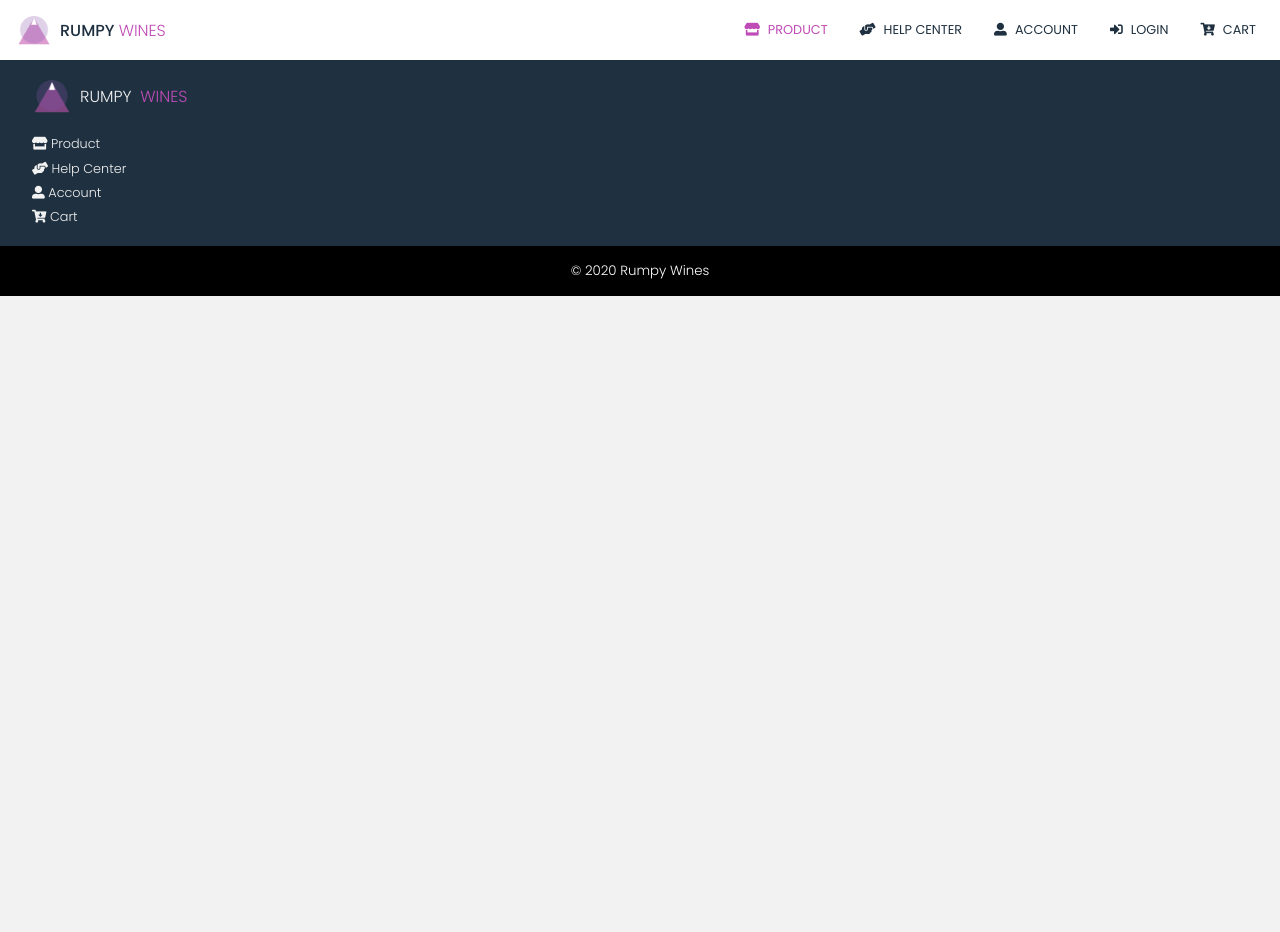
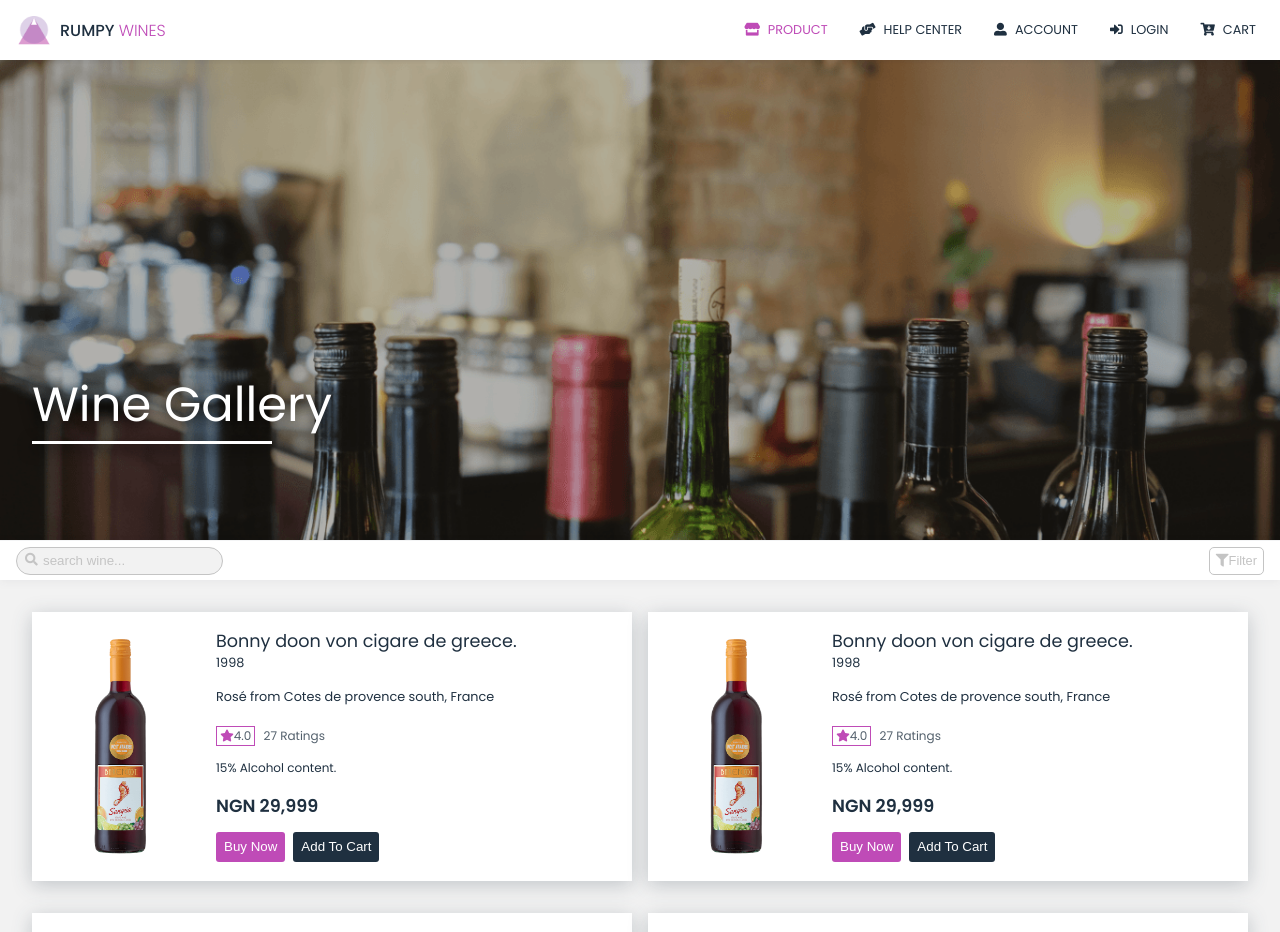
Before and after one commit to Rumpy-Wines/nuxt-client-2.0, a Nuxt app: page /products in a window 1280 px wide. Shown: the top 932 px of the page. Before the commit the page ends 800 px from the top, so only its background shows below. Built offline with nearby package versions, Linux system fonts and the light colour scheme.

Commit message:
Completed main products gallery

```diff
--- a/assets/styles/_variables.scss
+++ b/assets/styles/_variables.scss
@@ -2,9 +2,11 @@
 $accent-1: #bf4bb7;
 $accent-2: #c684d9;
 $accent-3: #dfb3f2;
-$dark: #1f3140;
+$dark: #1f3040;
 $back-color: #f2f2f2;
+$neutral-grey: #c4c4c4;
 //Default sizes
 $navbar-height: 60px;
+$products-mini-navbar-height: 40px;
 $navbar-tablet-width: 200px;
 $navbar-tablet-link-height: 45px;
--- /dev/null
+++ b/assets/styles/components/gallery_product.scss
@@ -0,0 +1,81 @@
+@import '~assets/styles/include-media';
+@import '~assets/styles/variables';
+.gallery-product {
+    background: white;
+    width: 100%;
+    // height: 15rem;
+    filter: drop-shadow(0px 4px 10px rgba(31, 48, 64, 0.23));
+    padding: 0.5rem;
+    padding-top: 1rem;
+    padding-bottom: 1rem;
+    display: grid;
+    grid-template-columns: 10rem 1fr;
+    gap: 1rem;
+    @include media('<=425px') {
+        grid-template-columns: 7rem 1fr;
+    }
+    .image {
+        // background: red;
+        padding: 0.5rem;
+        background-image: url('/images/product-wine-example.png');
+        background-repeat: no-repeat;
+        background-position: center center;
+        background-size: contain;
+        background-origin: content-box;
+    }
+    .text {
+        .name {
+            font-size: 1.1rem;
+        }
+        .year {
+            font-size: 0.8rem;
+            margin-bottom: 1rem;
+        }
+        .address {
+            font-size: 0.8rem;
+            margin-bottom: 1rem;
+        }
+        .rating-container {
+            font-size: 0.75rem;
+            display: inline-flex;
+            align-items: center;
+            margin-bottom: 0.8rem;
+            color: rgba($dark, 0.77);
+            .rating-box {
+                border: solid 1px $accent-1;
+                padding: 0 0.2rem;
+                margin-right: 0.5rem;
+                .icon {
+                    color: $accent-1;
+                }
+            }
+        }
+        .alcohol-content {
+            font-size: 0.75rem;
+            margin-bottom: 1rem;
+        }
+        .price {
+            font-weight: 600;
+            font-size: 1.1rem;
+            margin-bottom: 0.8rem;
+        }
+        .action-button-container {
+            .button {
+                height: 30px;
+                padding-left: 0.5rem;
+                padding-right: 0.5rem;
+                border-radius: 3px;
+                border: none;
+                color: white;
+                margin-right: 0.5rem;
+                margin-bottom: 0.2rem;
+                &.buy-now {
+                    background: $accent-1;
+                }
+                &.add-to-cart {
+                    background: $dark;
+                }
+            }
+        }
+    }
+}
--- a/assets/styles/components/navbar.scss
+++ b/assets/styles/components/navbar.scss
@@ -29,6 +29,7 @@
         display: flex;
         align-items: center;
         text-transform: uppercase;
+        cursor: pointer;
         .logo {
             background-image: url('/icon.png');
             height: calc(100% - var(--padding));
--- /dev/null
+++ b/assets/styles/components/products_mini_navbar.scss
@@ -0,0 +1,49 @@
+@import '~assets/styles/variables';
+#products-mini-navbar {
+    background: white;
+    position: sticky;
+    top: $navbar-height;
+    height: $products-mini-navbar-height;
+    display: flex;
+    align-items: center;
+    justify-content: space-between;
+    padding-left: 1rem;
+    padding-right: 1rem;
+    z-index: 9;
+    border-top: solid 0.5px rgba(31, 48, 64, 0.05);
+    filter: drop-shadow(0px 2px 4px rgba(31, 48, 64, 0.05));
+    --action-components-height: 28px;
+    .form-group.search {
+        display: flex;
+        align-items: center;
+        color: $neutral-grey;
+        border: 1px solid $neutral-grey;
+        font-size: 0.8rem;
+        height: var(--action-components-height);
+        border-radius: 20px;
+        background: $back-color;
+        .icon {
+            padding-left: 0.5rem;
+            padding-right: 0.2rem;
+            border: none;
+            display: flex;
+            align-items: center;
+        }
+        .input {
+            border: none;
+            color: rgba($dark, 0.9);
+            background: transparent;
+        }
+        .input::placeholder {
+            color: $neutral-grey;
+        }
+    }
+    .filter-button {
+        color: $neutral-grey;
+        background: transparent;
+        border: solid 1px $neutral-grey;
+        height: var(--action-components-height);
+        border-radius: 5px;
+        font-size: 0.8rem;
+    }
+}
--- /dev/null
+++ b/assets/styles/pages/products/index.scss
@@ -0,0 +1,50 @@
+@import '~assets/styles/include-media';
+@import '~assets/styles/variables';
+.products-header-section {
+    height: calc(var(--viewport-height) * 0.6);
+    background-image: url('/images/wine-gallery-header-image.png');
+    background-size: cover;
+    background-position: center center;
+    position: relative;
+    @include media('<=425px') {
+        height: calc(var(--viewport-height) * 0.4);
+    }
+    .header-text {
+        position: absolute;
+        bottom: 20%;
+        left: 2rem;
+        color: white;
+        display: inline-block;
+        .text {
+            font-weight: normal;
+            font-size: 3rem;
+            display: inline;
+            text-shadow: 0px 4px 15px #000000;
+            @include media('<=425px') {
+                font-size: 2rem;
+            }
+        }
+        .header-underline {
+            width: 80%;
+            height: 3px;
+            background: white;
+            box-shadow: 0px 4px 15px #000000;
+            @include media('<=425px') {
+                height: 2px;
+            }
+        }
+    }
+}
+
+.products-showcase-section {
+    padding: 2rem;
+    display: grid;
+    grid-template-columns: 1fr 1fr;
+    column-gap: 1rem;
+    row-gap: 2rem;
+    @include media('<=tablet') {
+        grid-template-columns: 1fr;
+        padding: 1rem;
+        row-gap: 1rem;
+    }
+}
--- a/assets/styles/style.scss
+++ b/assets/styles/style.scss
@@ -37,7 +37,13 @@ html {
 
 button,
 button:active,
-button:focus {
+button:focus,
+input,
+input:focus,
+input:active,
+textarea,
+textarea:focus,
+textarea:active {
     outline: none;
     cursor: pointer;
 }
--- /dev/null
+++ b/components/GalleryProduct.vue
@@ -0,0 +1,33 @@
+<template>
+  <div class="gallery-product">
+	  <div class="image"></div>
+	  <div class="text">
+		  <div class="name">Bonny doon von cigare de greece.</div>
+		  <div class="year">1998</div>
+		  <div class="address">Rosé from Cotes de provence south, France</div>
+		  <div class="rating-container">
+			  <div class="rating-box">
+				  <i class="icon fas fa-star"></i>
+				  <span>4.0</span>
+			  </div>
+			  <div class="rating-count"> 27 Ratings</div>
+		  </div>
+		  <div class="alcohol-content">15% Alcohol content.</div>
+		  <div class="price">NGN 29,999</div>
+		  <div class="action-button-container">
+			  <button class="button buy-now">Buy Now</button>
+			  <button class="button add-to-cart">Add To Cart</button>
+		  </div>
+	  </div>
+  </div>
+</template>
+
+<script>
+export default {
+
+}
+</script>
+
+<style lang="scss" scoped>
+@import '~assets/styles/components/gallery_product';
+</style>
--- a/components/Navbar.vue
+++ b/components/Navbar.vue
@@ -1,6 +1,6 @@
 <template>
-	<div id="navbar" :class="{collapsed: collapsed}">
-		<div class="brand">
+  <div id="navbar" :class="{ collapsed: collapsed }">
+    <div class="brand" @click="goToPage('/')">
       <div class="logo"></div>
       <div class="logo-text">
         <span>rumpy </span>
@@ -11,22 +11,20 @@
       <i class="fas fa-bars"></i>
     </div>
     <!-- <div class="nav-links-container collapsed"> -->
-		<div class="nav-links-container" :class="{collapsed: collapsed}">
-			<div class="close-button-container" >
+    <div class="nav-links-container" :class="{ collapsed: collapsed }">
+      <div class="close-button-container">
         <div class="close-button" @click="toggleNavbar()">
           <i class="fas fa-times"></i>
         </div>
       </div>
       <div class="nav-links">
-				<div class="nav-link active">
+        <div class="nav-link" @click="goToPage('/products')" :class="{active: $nuxt.$route.path == '/products'}">
           <i class="icon fas fa-store"></i> Product
         </div>
         <div class="nav-link">
           <i class="icon fas fa-hands-helping"></i> Help Center
         </div>
-				<div class="nav-link">
-				<i class="icon fas fa-user-alt"></i> Account
-				</div>
+        <div class="nav-link"><i class="icon fas fa-user-alt"></i> Account</div>
         <div class="nav-link">
           <i class="icon fas fa-sign-in-alt"></i> Login
         </div>
@@ -34,7 +32,6 @@
           <i class="icon fas fa-cart-arrow-down"></i> Cart
         </div>
       </div>
-
     </div>
   </div>
 </template>
@@ -43,17 +40,29 @@
 export default {
   data() {
     return {
-			collapsed: false
-		}
+      collapsed: false,
+    };
   },
   methods: {
     toggleNavbar() {
-			this.collapsed = !this.collapsed
+      this.collapsed = !this.collapsed;
+    },
+    goToPage(path) {
+      if (this.$nuxt.$route.fullPath == path) return;
+
+      this.$nuxt.$router.push(path);
+    },
+  },
+  watch: {
+	  $route(to, from){
+		  if(to.path != from.path){
+			  this.collapsed = false
 		  }
 	  }
   }
+};
 </script>
 
 <style lang="scss" scoped>
-@import '~assets/styles/components/navbar';
+@import "~assets/styles/components/navbar";
 </style>
--- /dev/null
+++ b/components/ProductsMiniNavbar.vue
@@ -0,0 +1,28 @@
+<template>
+  <div id="products-mini-navbar">
+	  <div>
+		  <div class="search form-group">
+			  <div class="icon">
+				  <i class="fas fa-search"></i>
+			  </div>
+			  <input class="input" type="text" placeholder="search wine...">
+		  </div>
+	  </div>
+	  <div>
+		<button class="filter-button">
+			<i class="fas fa-filter"></i>
+			<span>Filter</span>
+		</button>
+	  </div>
+  </div>
+</template>
+
+<script>
+export default {
+
+}
+</script>
+
+<style lang="scss" scoped>
+@import '~assets/styles/components/products_mini_navbar';
+</style>
--- a/pages/index.vue
+++ b/pages/index.vue
@@ -26,7 +26,7 @@
             ad minim veniam, quis nostrud exercitation ullamco laboris nisi ut
             aliquip ex ea commodo consequat
           </p>
-          <button class="action-button">See product gallery</button>
+          <button class="action-button" @click="goToPage('/products')">See product gallery</button>
         </div>
       </div>
       <div class="left">
@@ -45,7 +45,7 @@
             ad minim veniam, quis nostrud exercitation ullamco laboris nisi ut
             aliquip ex ea commodo consequat
           </p>
-          <button class="action-button">Perfect wines for dates</button>
+          <button class="action-button" @click="goToPage('/products')">Perfect wines for dates</button>
         </div>
       </div>
       <div class="left">
@@ -64,7 +64,7 @@
             ad minim veniam, quis nostrud exercitation ullamco laboris nisi ut
             aliquip ex ea commodo consequat
           </p>
-          <button class="action-button">Perfect wines for dates</button>
+          <button class="action-button" @click="goToPage('/products')">Perfect wines for dates</button>
         </div>
       </div>
       <div class="left">
@@ -155,10 +155,13 @@
 <script>
 
 export default {
-  mounted() {
-  },
-  created() {
-  },
+  methods: {
+    goToPage(path) {
+      if(this.$nuxt.$route.fullPath == path) return
+
+      this.$nuxt.$router.push(path)
+    }
+  }
 };
 </script>
 
--- /dev/null
+++ b/pages/products/index.vue
@@ -0,0 +1,30 @@
+<template>
+<div>
+	<section class="products-header-section">
+		<div class="header-text">
+			<h1 class="text">Wine Gallery</h1>
+			<div class="header-underline"></div>
+		</div>
+	</section>
+	<ProductsMiniNavbar />
+	<section class="products-showcase-section">
+		<GalleryProduct v-for="i in 7" :key="i" />
+	</section>
+</div>
+</template>
+
+<script>
+import ProductsMiniNavbar from '~/components/ProductsMiniNavbar';
+import GalleryProduct from '~/components/GalleryProduct';
+
+export default {
+	components: {
+		ProductsMiniNavbar,
+		GalleryProduct
+	}
+}
+</script>
+
+<style lang="scss" scoped>
+@import '~assets/styles/pages/products/index';
+</style>
```
Also changed, not shown: static/images/product-wine-example.png (added), static/images/wine-gallery-header-image.png (added). Lines whose indentation alone changed are shown as unchanged.
